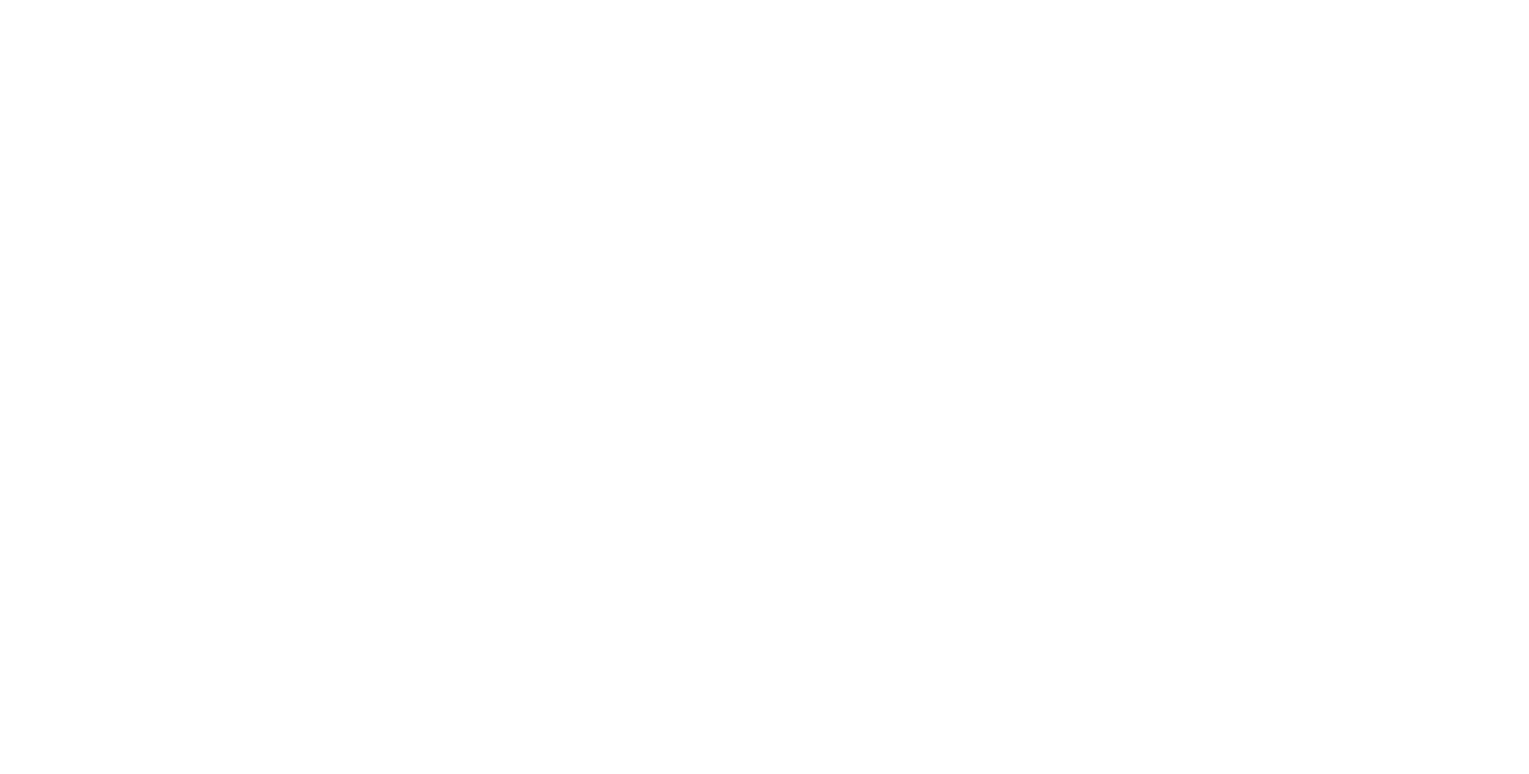
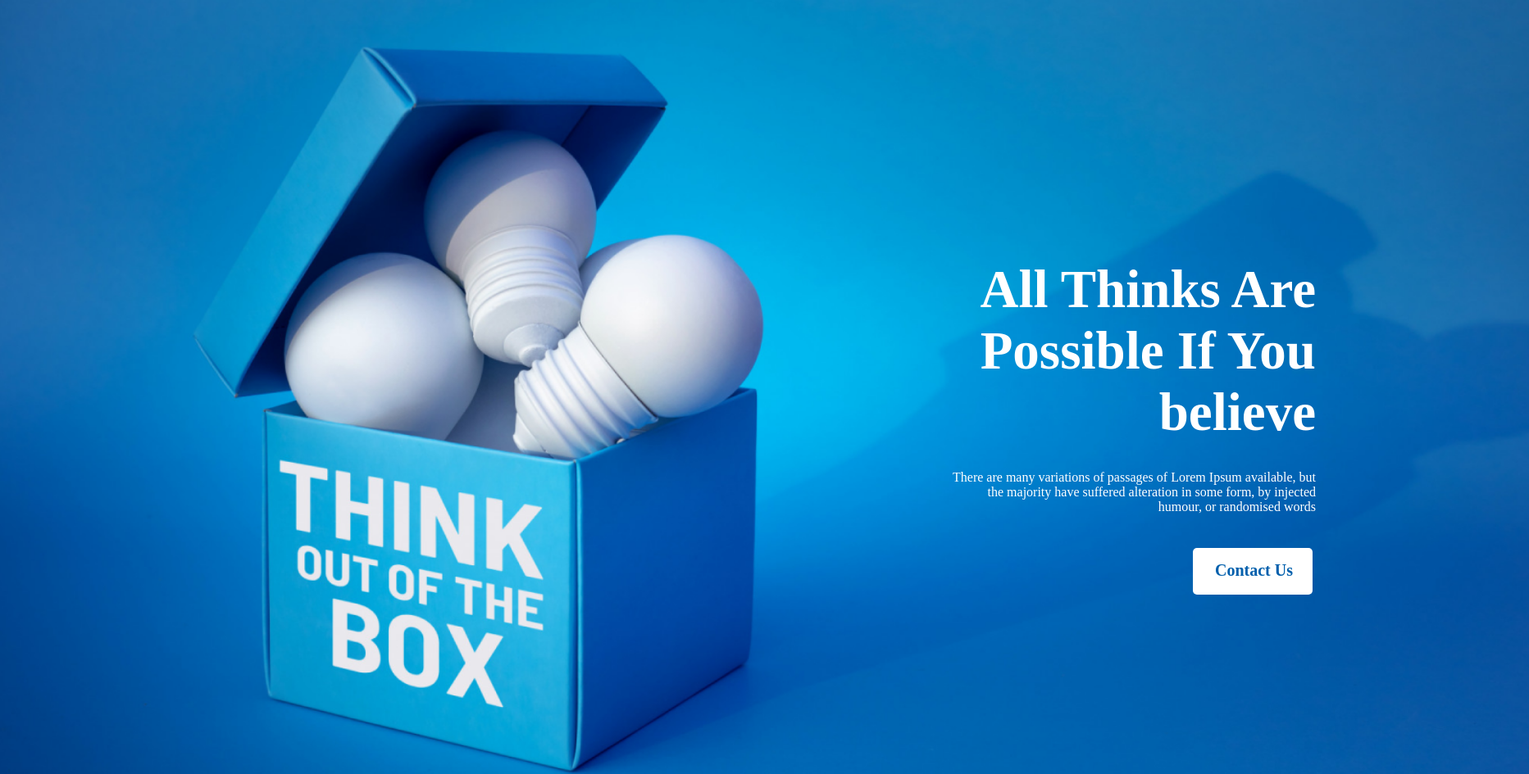
Before and after one commit to sheikhrabby97/new-website, a plain HTML site: page index.html in a window 1280 px wide. Shown: the whole page at 82% size, 1865 px wide, since content can reach past the window. Before the commit the page ends 800 px from the top, so only its background shows below. Drawn offline with Linux system fonts and the light colour scheme.

Commit message:
added banner

```diff
--- a/index.html
+++ b/index.html
@@ -3,9 +3,26 @@
 <head>
     <meta charset="UTF-8">
     <meta name="viewport" content="width=device-width, initial-scale=1.0">
+    <link rel="stylesheet" href="style.css">
     <title>new year new me</title>
 </head>
 <body>
+    <header>
+<div class="header-container">
+    <h2 class="heading">All Thinks Are Possible If You believe</h2>
+    <p class="slogan">There are many variations of passages of Lorem Ipsum available, but the majority have suffered alteration in some form, by injected humour, or randomised words</p>
+    <button class="btn-1">Contact Us</button>
 
+</div>
+    </header>
+
+    <main>
+
+    </main>
+
+    <footer>
+
+
+    </footer>
 </body>
 </html>
--- /dev/null
+++ b/style.css
@@ -0,0 +1,49 @@
+/* header parts style*/
+* {
+    padding: 0px;
+    margin: 0px;
+}
+
+.header-container {
+    width: 1865px;
+    height: 945px;
+    position: relative;
+    flex-shrink: 0;
+
+    background-image: url(./images/banner/banner3.png);
+    background-repeat: no-repeat;
+    background-position: center;
+    background-size: cover;
+}
+
+.heading {
+    color: #FFF;
+    text-align: right;
+    font-family: Work Sans;
+    font-size: 65px;
+    font-weight: 700;
+    padding:316px 260px 33px 1000px;
+}
+
+.slogan {
+    color: #FFF;
+text-align: right;
+font-family: Work Sans;
+font-size: 16px;
+font-style: normal;
+font-weight: 400;
+padding: 0px 260px 41px 1150px;
+}
+.btn-1 {
+    color: #005FAC;
+text-align: right;
+font-family: Work Sans;
+font-size: 20px;
+font-style: normal;
+font-weight: 600;
+border-radius: 5px;
+background: #FFF;
+margin: 0px 240px 186px 1455px;
+padding: 16px 24px 18px 27px;
+border: none;
+}
```
Also changed, not shown: images/banner/banner1.png (added), images/banner/banner2.png (added), images/banner/banner3.png (added), images/gradient1.png (added), images/gradient2.png (added), images/gradient3.png (added), images/icons/ecom.png (added), images/icons/fb.png (added), images/icons/js.png (added), images/icons/smoke.png (added), images/icons/twitter.png (added), images/icons/web.png (added), images/icons/youtube.png (added), images/person.png (added), 1 more files.
